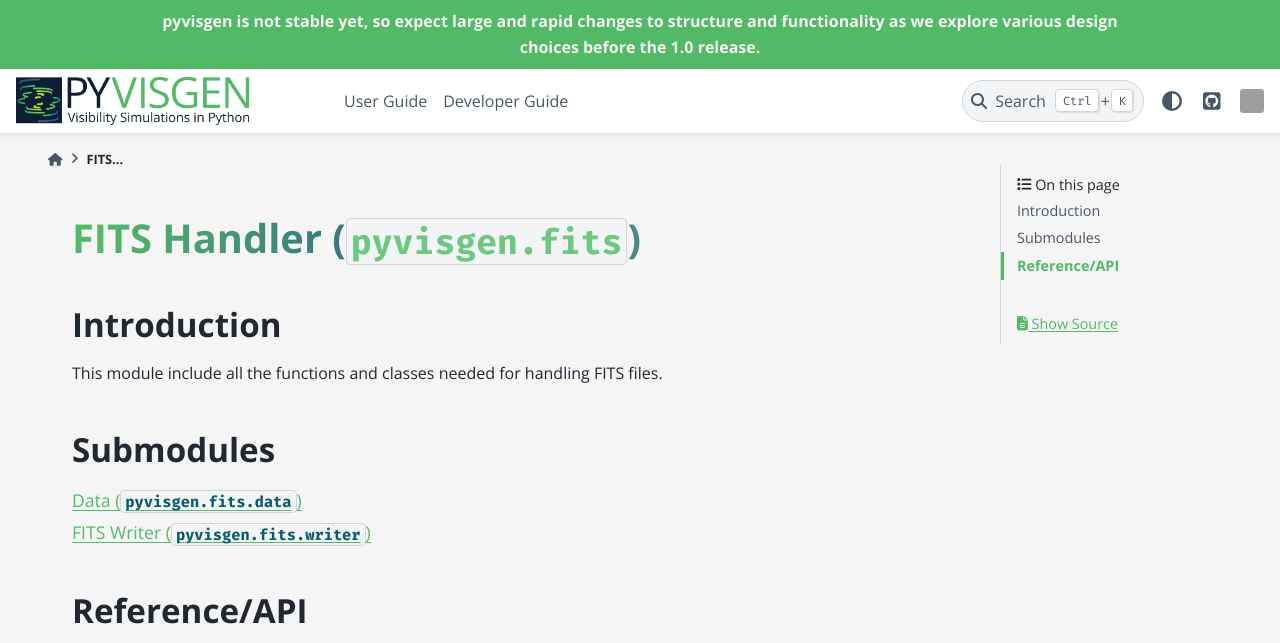
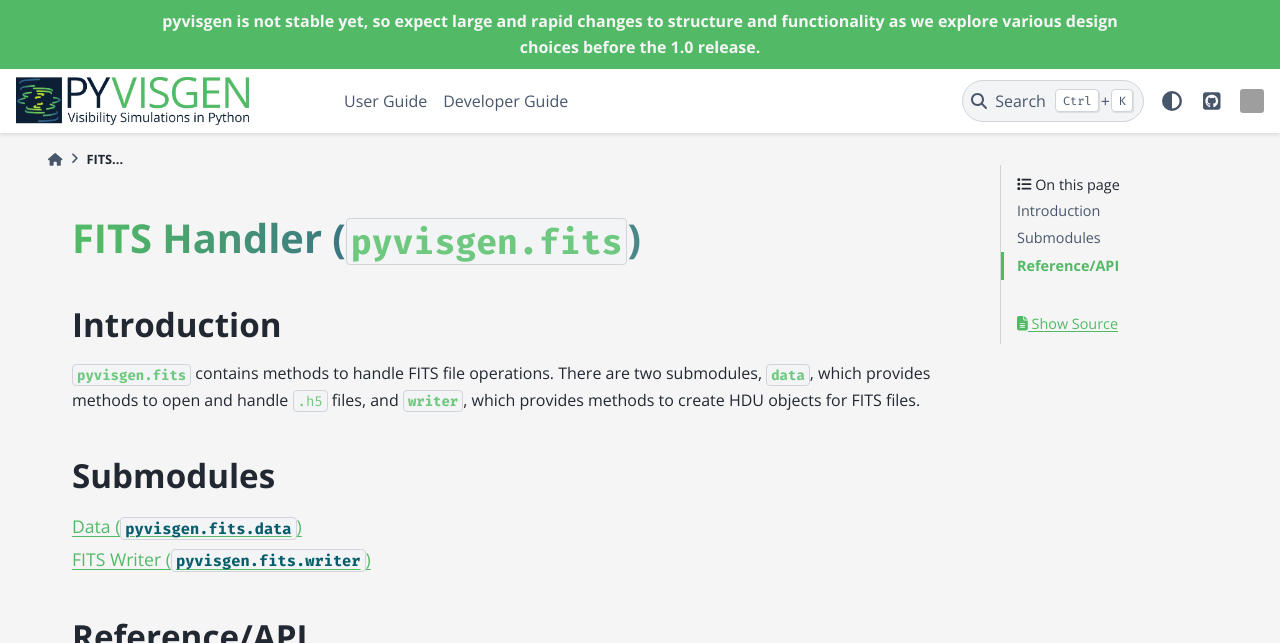
Before and after one commit to radionets-project/pyvisgen, a Sphinx documentation site: the page built from docs/api-reference/fits/index.rst, in a window 1280 px wide, cut to the strip 0-643 px from the top of the page. Built offline with Sphinx 7.4.7 and the PyData theme 0.15.4, drawn with Linux system fonts in a browser that asks for light colours; pages that are not in the unit, such as notebooks, are missing from menus; the version number could not be read and is left out; grey boxes are pictures that could not be loaded.

Commit message:
Add some text to the fits index page in the docs

```diff
--- a/docs/api-reference/fits/index.rst
+++ b/docs/api-reference/fits/index.rst
@@ -10,7 +10,10 @@ FITS Handler (:mod:`pyvisgen.fits`)
 Introduction
 ============
 
-This module include all the functions and classes needed for handling FITS files.
+:mod:`pyvisgen.fits` contains methods to handle FITS file operations.
+There are two submodules, :mod:`~pyvisgen.fits.data`, which provides
+methods to open and handle  ``.h5`` files, and :mod:`~pyvisgen.fits.writer`,
+which provides methods to create HDU objects for FITS files.
 
 
 Submodules
```
